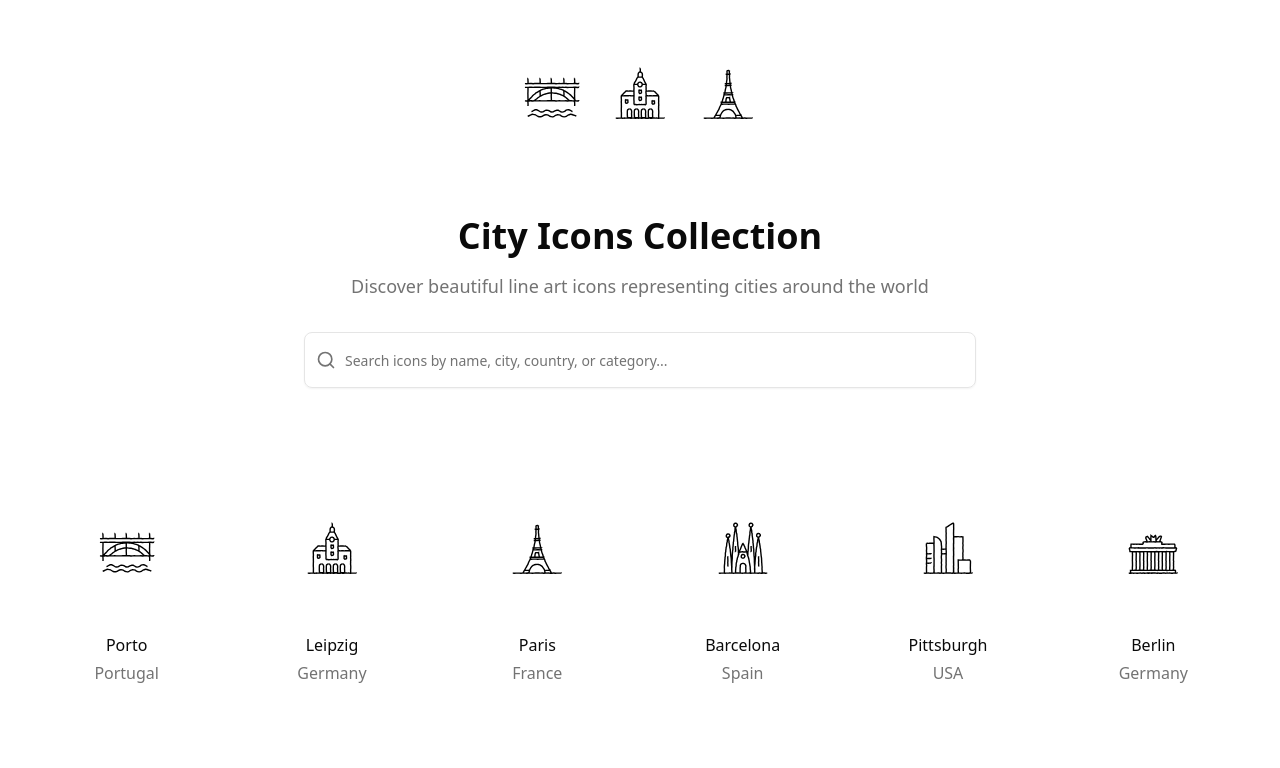
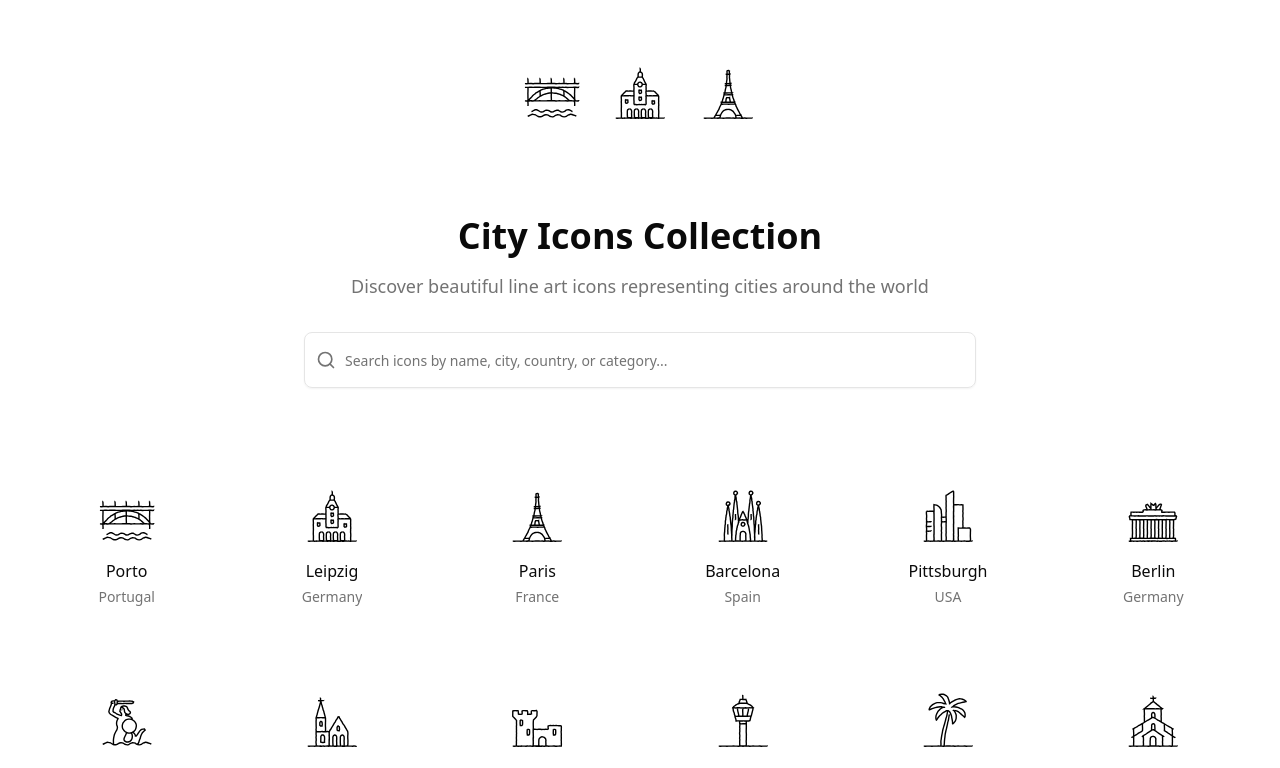
Before and after one commit to anto1/city-icons, a Next.js app: page / in a window 1280 px wide. Shown: the top 768 px of the page. Built offline with nearby package versions, Linux system fonts and the light colour scheme.

Commit message:
Fix card layout: proper square aspect, centered content, smaller country text

```diff
--- a/src/components/IconGrid.tsx
+++ b/src/components/IconGrid.tsx
@@ -39,9 +39,9 @@ export default function IconGrid({ icons, onIconClick, loading = false }: IconGr
     <div className="grid grid-cols-2 sm:grid-cols-3 md:grid-cols-4 lg:grid-cols-5 xl:grid-cols-6 gap-4 p-4">
       {icons.map((icon) => (
         <div key={icon._id} className="group cursor-pointer transition-colors duration-200 hover:bg-[#f7f7f7] p-4 flex flex-col items-center justify-center aspect-square rounded-[48px]" onClick={() => onIconClick(icon)}>
-          <div className="w-full h-full flex items-center justify-center mb-2">
+          <div className="flex flex-col items-center justify-center h-full">
             <div
-              className="w-14 h-14 text-muted-foreground group-hover:text-primary transition-colors duration-200 flex items-center justify-center"
+              className="w-14 h-14 text-muted-foreground group-hover:text-primary transition-colors duration-200 flex items-center justify-center mb-4"
               dangerouslySetInnerHTML={{
                 __html: icon.svgContent
                   .replace(/width="[^"]*"/, 'width="56"')
@@ -49,10 +49,10 @@ export default function IconGrid({ icons, onIconClick, loading = false }: IconGr
                   .replace(/viewBox="[^"]*"/, 'viewBox="0 0 120 120"')
               }}
             />
-          </div>
-          <div className="text-center w-full">
-            <p className="text-base font-medium text-foreground truncate w-full mb-1">{icon.city}</p>
-            <p className="text-base text-muted-foreground truncate w-full">{icon.country}</p>
+            <div className="text-center w-full">
+              <p className="text-base font-medium text-foreground truncate w-full mb-1">{icon.city}</p>
+              <p className="text-sm text-muted-foreground truncate w-full">{icon.country}</p>
+            </div>
           </div>
         </div>
       ))}
```
